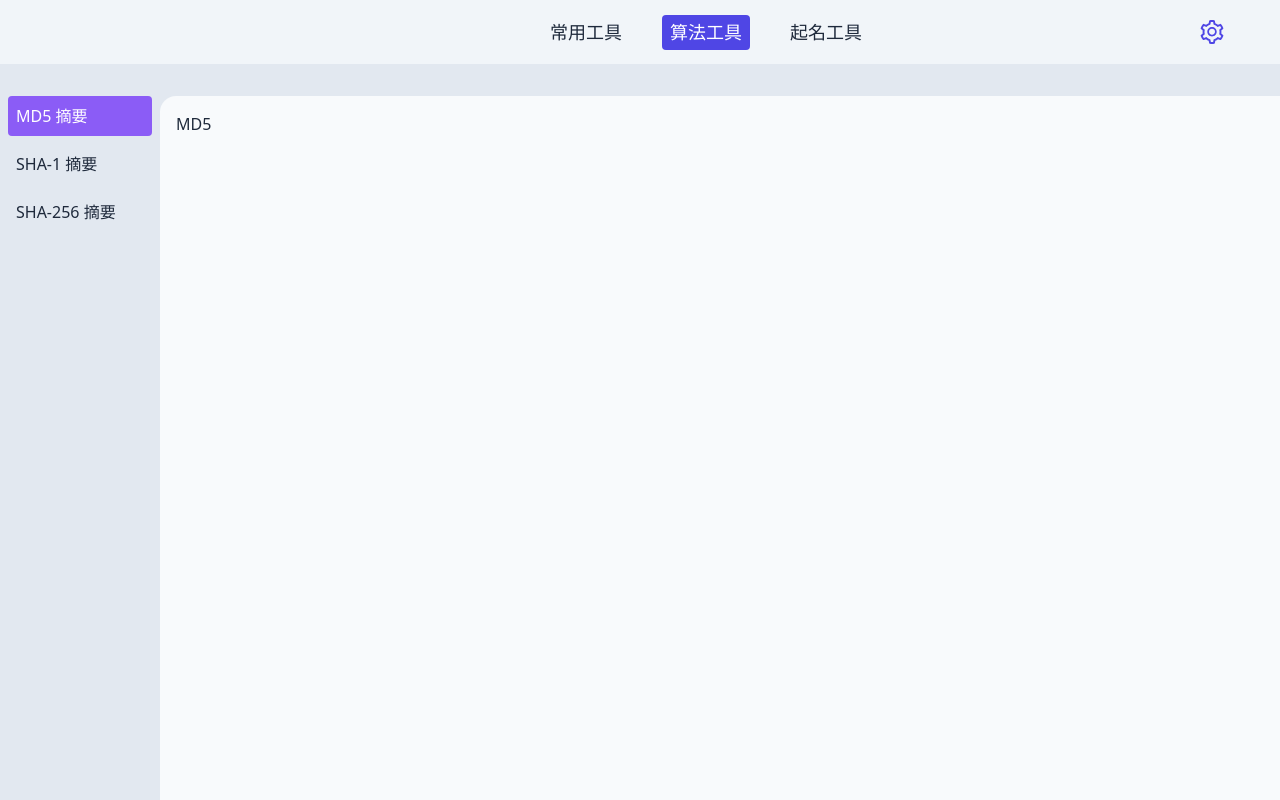
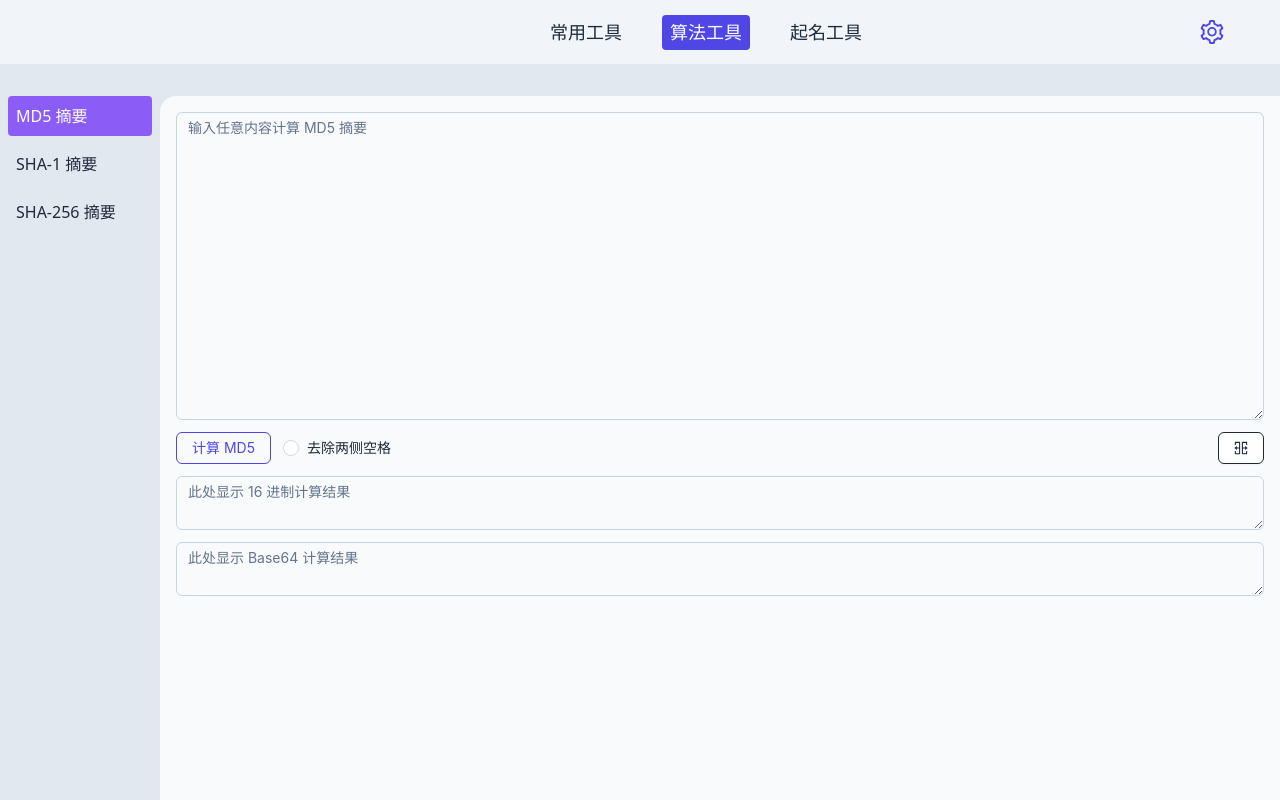
Before and after one commit to the-wind-is-rising-dev/endless-quest, a Vue app: page /algorithm/md5 in a window 1280 px wide. Built offline with nearby package versions, Linux system fonts and the light colour scheme.

Commit message:
feat: 新增MD5算法计算页面
新增js-md5依赖包用于MD5摘要计算功能
实现MD5算法页面，支持多窗口计算、去除空格、拆分合并窗口等功能
- 支持16进制和Base64格式输出
- 提供多窗口操作界面
- 集成Ant Design Vue组件库

```diff
--- a/package.json
+++ b/package.json
@@ -14,11 +14,13 @@
     "ant-design-vue": "^4.2.6",
     "codemirror": "^6.0.2",
     "js-base64": "^3.7.8",
+    "js-md5": "^0.8.3",
     "vue": "^3.5.24",
     "vue-codemirror": "^6.1.1",
     "vue-router": "^4.6.4"
   },
   "devDependencies": {
+    "@types/js-md5": "^0.8.0",
     "@vitejs/plugin-vue": "^6.0.1",
     "vite": "^7.2.4"
   }
--- a/src/page/algorithm/md5.vue
+++ b/src/page/algorithm/md5.vue
@@ -1,7 +1,130 @@
-<script setup lang="ts"></script>
+<script setup lang="ts">
+import { message } from "ant-design-vue";
+import { ref } from "vue";
+import { MergeCellsOutlined, SplitCellsOutlined } from "@ant-design/icons-vue";
+import { md5 } from "js-md5";
+
+// 内容列表
+const inputList = ref<string[]>([""]);
+const outputList = ref<{ hex: ""; base64: "" }[]>([{ hex: "", base64: "" }]);
+// 是否去除空格
+const isTrimContentList = ref<boolean[]>([false]);
+
+function onCalculate(index: number) {
+  outputList.value.splice(index, 1, { hex: "", base64: "" });
+  if (!inputList.value[index]) {
+    message.warning("请输入内容");
+    return;
+  }
+  if (isTrimContentList.value[index]) {
+    inputList.value.splice(index, 1, inputList.value[index].trim());
+  }
+  const content: string = inputList.value[index];
+
+  const md5Builder = md5.create();
+  md5Builder.update(content);
+  const result: any = { hex: md5Builder.hex(), base64: md5Builder.base64() };
+  outputList.value.splice(index, 1, result);
+  message.success("计算成功");
+}
+
+// 去除空格
+function onTrimContent(index: number) {
+  isTrimContentList.value.splice(index, 1, !isTrimContentList.value[index]);
+  if (isTrimContentList.value[index]) {
+    inputList.value.splice(index, 1, inputList.value[index].trim());
+    message.success("已开启去除空格");
+  } else {
+    message.warning("已关闭去除空格");
+  }
+}
+// 合并一个窗口
+function onCompressCodemirror(index: number) {
+  inputList.value.splice(index, 1);
+  outputList.value.splice(index, 1);
+  isTrimContentList.value.splice(index, 1);
+  message.warning("删除成功");
+}
+
+// 拆分一个窗口
+function onSplitCodemirror(index: number) {
+  inputList.value.splice(index + 1, 0, "");
+  outputList.value.splice(index + 1, 0, { hex: "", base64: "" });
+  isTrimContentList.value.splice(index + 1, 0, isTrimContentList.value[index]);
+  message.success("拆分成功");
+}
+</script>
 
 <template>
-  <div>MD5</div>
+  <div class="md5-root row">
+    <div
+      class="md5-container auto-fill column"
+      v-for="(_item, index) in inputList"
+    >
+      <div class="auto-fill">
+        <a-textarea
+          v-model:value="inputList[index]"
+          style="height: 100%"
+          placeholder="输入任意内容计算 MD5 摘要"
+        />
+      </div>
+      <div class="row" style="margin: var(--space-md) 0">
+        <a-button type="primary" ghost @click="onCalculate(index)">
+          计算 MD5
+        </a-button>
+        <a-radio
+          class="center"
+          style="margin-left: var(--space-md); user-select: none"
+          v-model:checked="isTrimContentList[index]"
+          @click="onTrimContent(index)"
+        >
+          去除两侧空格
+        </a-radio>
+        <div style="margin-left: auto" />
+        <a-popconfirm
+          title="确定删除该窗口?"
+          ok-text="确定"
+          cancel-text="取消"
+          @confirm="onCompressCodemirror(index)"
+        >
+          <a-button v-if="inputList.length > 1">
+            <MergeCellsOutlined />
+          </a-button>
+        </a-popconfirm>
+        <a-button
+          v-if="inputList.length < 3"
+          style="margin-left: var(--space-xs)"
+          @click="onSplitCodemirror(index)"
+        >
+          <SplitCellsOutlined />
+        </a-button>
+      </div>
+      <div class="auto-fill" style="margin-bottom: var(--space-lg)">
+        <a-textarea
+          v-model:value="outputList[index].hex"
+          :row="4"
+          placeholder="此处显示 16 进制计算结果"
+          readonly
+        />
+        <div style="height: var(--space-md)" />
+        <a-textarea
+          v-model:value="outputList[index].base64"
+          :row="4"
+          placeholder="此处显示 Base64 计算结果"
+          readonly
+        />
+      </div>
+    </div>
+  </div>
 </template>
 
-<style scoped lang="css"></style>
+<style scoped lang="css">
+.md5-root {
+  width: 100%;
+  height: 100%;
+}
+.md5-container {
+  margin-right: var(--space-lg);
+  height: 100%;
+}
+</style>
```
Also changed, not shown: 1 other file (tests, documents, lock files or other folders).
